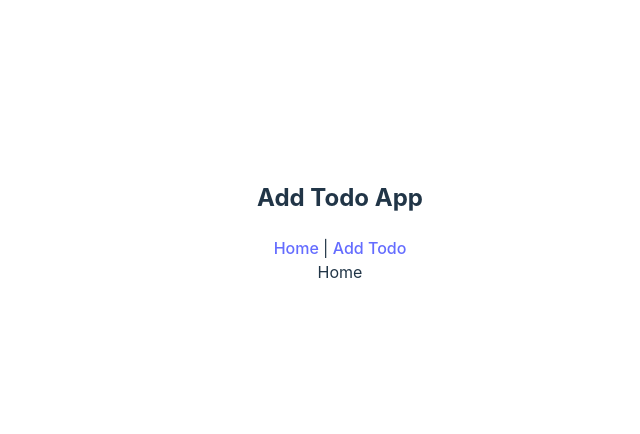
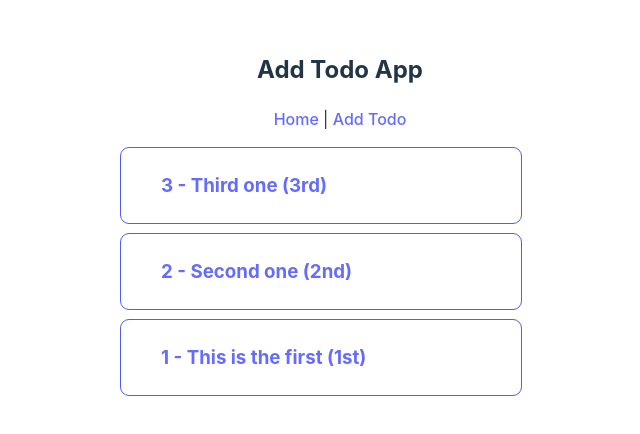
Before and after one commit to AmirHKarimi888/React-Todo-App, a React (Vite) app: page / in a window 1280 px wide. Shown: the part 178-612 px from the top of the page, without its empty margins (300-940 px from the left). Built offline with nearby package versions, Linux system fonts and the light colour scheme; data requests are answered from the project's data file; the HTML template or start-up script is replaced by a standard one.

Commit message:
Todo page is created

```diff
--- a/db.json
+++ b/db.json
@@ -1,18 +1,18 @@
 {
   "todos": [
     {
-      "id": 1,
-      "text": "one",
+      "id": 3,
+      "text": "Third one (3rd)",
       "editStatus": false
     },
     {
       "id": 2,
-      "text": "two",
+      "text": "Second one (2nd)",
       "editStatus": false
     },
     {
-      "id": 3,
-      "text": "three",
+      "id": 1,
+      "text": "This is the first (1st) ",
       "editStatus": false
     }
   ]
--- a/src/App.jsx
+++ b/src/App.jsx
@@ -4,8 +4,10 @@ import './App.css'
 import { Home } from './pages/Home'
 import { AddTodoPage } from './pages/AddTodoPage'
 import { NotFoundPage } from './pages/NotFoundPage'
+import { TodoPage } from './pages/TodoPage'
 
 import { Header } from './components/Header'
+
 function App() {
 
   return (
@@ -15,6 +17,7 @@ function App() {
         <Routes>
           <Route path='/' element={ <Home /> }/>
           <Route path='/add-todo' element={ <AddTodoPage /> } />
+          <Route path='/todos/:id' element={ <TodoPage /> } />
           <Route path='*' element={ <NotFoundPage /> } />
         </Routes>
       </BrowserRouter>
--- a/src/components/Todos.jsx
+++ b/src/components/Todos.jsx
@@ -1,3 +1,4 @@
+import { Link } from "react-router-dom";
 import { url, Action } from "../api"
 import { useEffect, useState } from "react"
 
@@ -14,13 +15,17 @@ export const Todos = () => {
 
     return (
         <div className="todos">
-            <ul>
+                <ul className="todos">
                     {
                         todos.map((todo, key) => {
                             key = todo.id
                             return (
-                            <li key={ key }>
-                                <h4>{ key } - { todo.text }</h4>
+                                <li className="todo" key={key}>
+                                    <ul>
+                                        <li style={{ "width": "100%" }}>
+                                            <Link to={ "/todos/" + key }><h3>{key} - {todo.text} </h3></Link>
+                                        </li>
+                                    </ul>
                                 </li>
                             )
                         })
--- a/src/pages/AddTodoPage.jsx
+++ b/src/pages/AddTodoPage.jsx
@@ -3,6 +3,7 @@ import { Action, url } from "../api";
 
 export const AddTodoPage = () => {
     let [todoText, setTodoText] = useState("");
+    let [todoId, setTodoId] = useState("");
 
     const OnChange = (event) => {
         setTodoText(event.target.value);
@@ -51,24 +52,28 @@ export const AddTodoPage = () => {
         let td = "";
 
         todos.filter((todo) => {
-            if(todo.id == id) {
+            if (todo.id == id) {
                 td = { ...todo, editStatus: !todo.editStatus }
                 globalEditStatus = !todo.editStatus
                 setGlobalEditStatus(globalEditStatus)
-                if(globalEditStatus === true) {
+                if (globalEditStatus === true) {
                     todoText = todo.text
                     setTodoText(todoText)
                     document.querySelector(".addTodoInput").value = todoText;
+                    todoId = todo.id
+                    setTodoId(todoId)
                 } else {
                     todoText = ""
                     setTodoText(todoText)
                     document.querySelector(".addTodoInput").value = "";
+                    todoId = ""
+                    setTodoId(todoId)
                 }
             }
         })
 
         todos = todos.filter((todo) => {
-            if(todo.id != id) {
+            if (todo.id != id) {
                 return todo
             }
         })
@@ -80,27 +85,62 @@ export const AddTodoPage = () => {
     }
 
     const editTodo = () => {
+        Action.delete(url + "/todos/" + todoId)
+            .then(() => {
+                todos = todos.filter((todo) => {
+                    if (todoId != todo.id) {
+                        return todo
+                    }
+                })
+                setTodos(todos)
+            })
+            .then(() => {
+                if (todoText !== "") {
+                    let newTodo = {
+                        id: todoId,
+                        text: todoText,
+                        editStatus: false
+                    }
 
+                    Action.post(url + "/todos", newTodo)
+                        .then(() => {
+                            todos = [...todos, newTodo]
+                            todos.sort()
+                            setTodos(todos)
+                        })
+                        .then(() => {
+                            setTodoText("")
+                            document.querySelector(".addTodoInput").value = ""
+                        })
+
+                } else if (todoText === "") {
+                    document.querySelector(".addTodoInput").style.border = "1px solid red"
+                }
+            })
+            .then(() => {
+                globalEditStatus = false
+                setGlobalEditStatus(globalEditStatus)
+            })
     }
 
     const deleteTodo = (id) => {
-        Action.delete(url + `/todos/${ id }`)
+        Action.delete(url + `/todos/${id}`)
             .then(() => {
                 todos = todos.filter((todo) => {
-                if(todo.id != id) {
+                    if (todo.id != id) {
                         return todo
                     }
                 })
             })
             .then(() => {
-            setTodos(todos);
+                setTodos(todos)
             })
     }
     return (
         <div className="addTodoPage">
-            <input type="text" className="addTodoInput" onChange={OnChange} onKeyUp={(event) => event.code == "Enter" ? addTodo() : console.log("")} />
-            { !globalEditStatus && <button onClick={addTodo}>Add Todo</button>}
-            { globalEditStatus && <button onClick={editTodo}>Edit Todo</button> }
+            <input type="text" className="addTodoInput" onChange={OnChange} onKeyUp={(event) => event.code == "Enter" ? !globalEditStatus ? addTodo() : editTodo() : console.log("")} />
+            {!globalEditStatus && <button onClick={addTodo}>Add Todo</button>}
+            {globalEditStatus && <button onClick={editTodo}>Edit Todo</button>}
 
             <div>
                 <ul className="todos">
@@ -112,9 +152,9 @@ export const AddTodoPage = () => {
                                     <ul>
                                         <li className="todoText">{key} - {todo.text} </li>
                                         <li className="todoBtns">
-                                            { !todo.editStatus && <button onClick={ () => changeEditStatus(key) }><i className="fa fa-edit"></i></button> }
-                                            { todo.editStatus && <button onClick={ () => changeEditStatus(key) }><i style={{ "color": "green" }} className="fa fa-edit"></i></button> }
-                                            <button onClick={ () => deleteTodo(key) }><i className="fa fa-trash"></i></button>
+                                            {!todo.editStatus && <button onClick={() => changeEditStatus(key)}><i className="fa fa-edit"></i></button>}
+                                            {todo.editStatus && <button onClick={() => changeEditStatus(key)}><i style={{ "color": "green" }} className="fa fa-edit"></i></button>}
+                                            <button onClick={() => deleteTodo(key)}><i className="fa fa-trash"></i></button>
                                         </li>
                                     </ul>
                                 </li>
--- a/src/pages/Home.jsx
+++ b/src/pages/Home.jsx
@@ -1,9 +1,10 @@
+import { Todos } from "../components/Todos"
 
 export const Home = () => {
 
     return (
         <div className="home">
-            Home
+            <Todos />
         </div>
     )
 }
--- /dev/null
+++ b/src/pages/TodoPage.jsx
@@ -0,0 +1,21 @@
+import { useEffect, useState } from "react"
+import { useParams } from "react-router-dom"
+import { Action, url } from "../api"
+
+export const TodoPage = () => {
+    let [todo, setTodo] = useState({})
+    const { id } = useParams()
+
+    useEffect(() => {
+        Action.get(url + "/todos/" + id, (response) => {
+            todo = response.data
+            setTodo(todo)
+        })
+    }, [])
+
+    return (
+        <div className="todoPage">
+            <h2>{ todo.text }</h2>
+        </div>
+    )
+}
```
Lines whose indentation alone changed are shown as unchanged.
